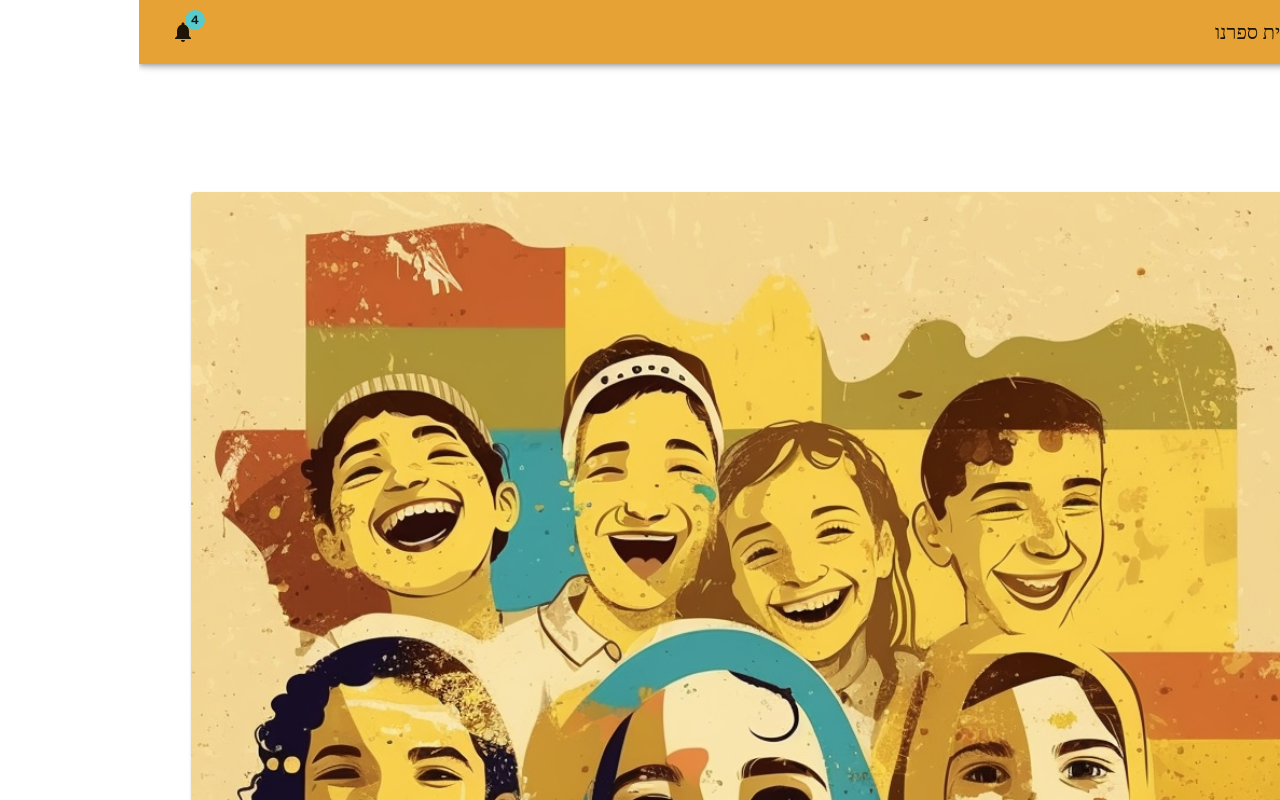
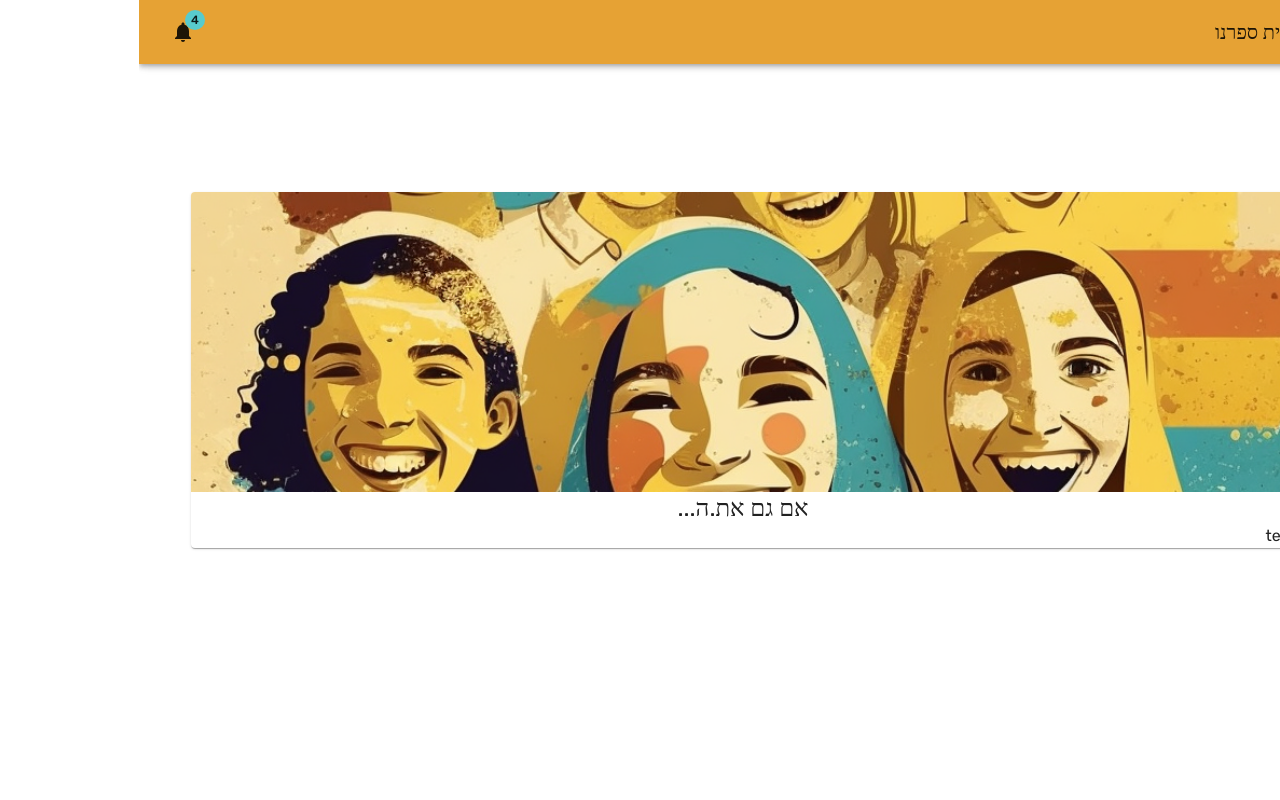
Before and after one commit to Gil-Mor97/Yes-In-Our-School, a React (Create React App) app: page /#/ in a window 1280 px wide. Built offline with nearby package versions, Linux system fonts and the light colour scheme; no server answers.

Commit message:
fixed image taking up way too much space

```diff
--- a/src/components/pages/lp/LandingPage.tsx
+++ b/src/components/pages/lp/LandingPage.tsx
@@ -35,7 +35,7 @@ function DashboardContent() {
             <Card>
               <CardMedia
                 component="img"
-                height={"fit-content"}
+                sx={{ height: "fit-content", maxHeight: "300px" }}
                 image="/landing-page-image.png"
               />
               <Typography variant="h5" sx={{ textAlign: "center" }}>
```
